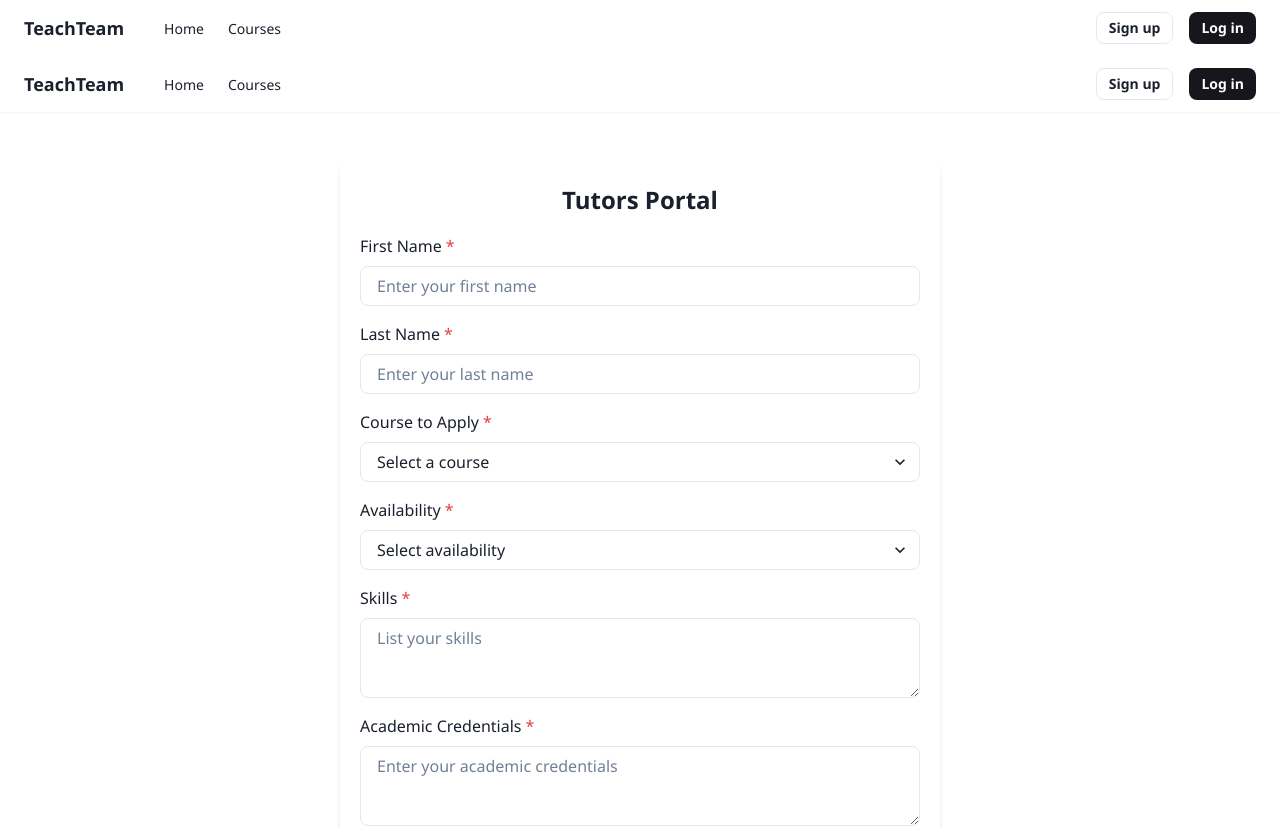
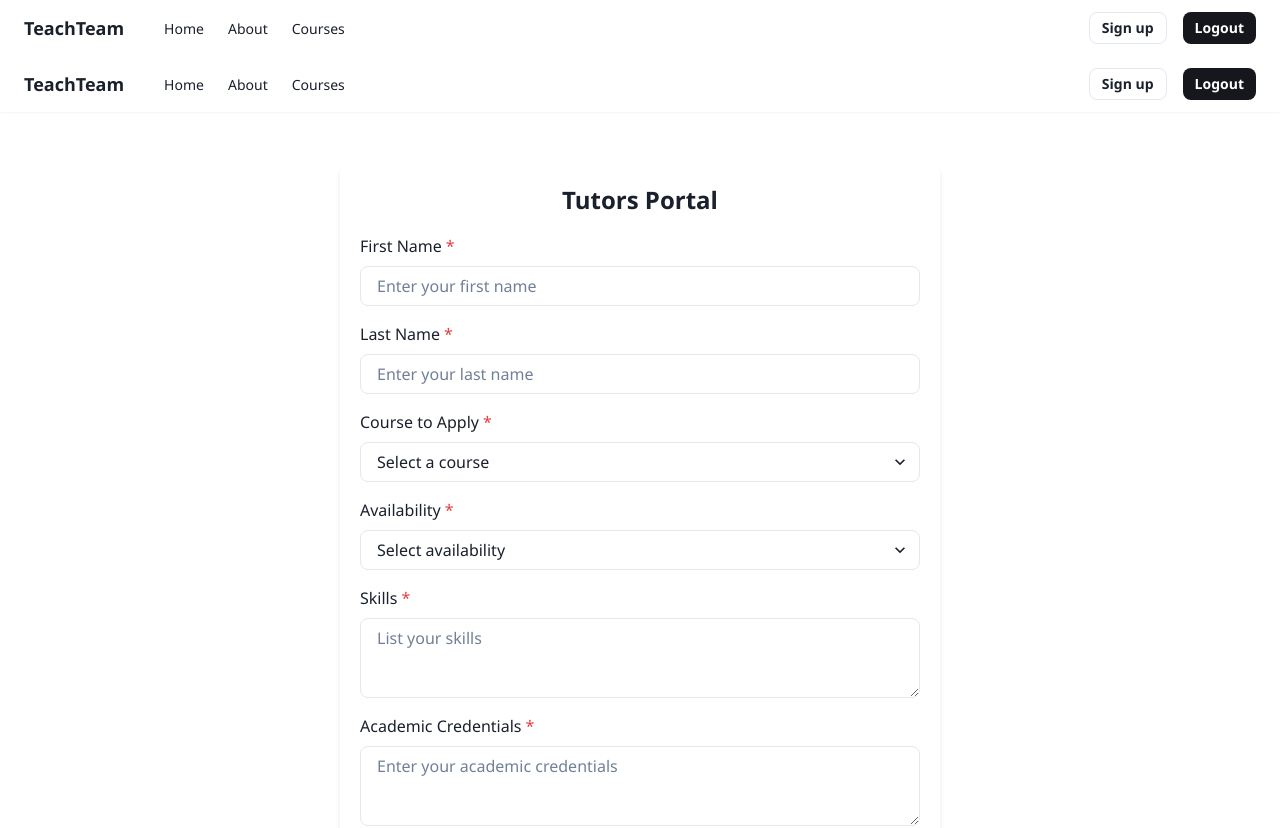
Before and after one commit to minghsuan0317/techteam-react-ts, a Next.js app: page /tutors in a window 1280 px wide. Shown: the top 828 px of the page. Built offline with nearby package versions, Linux system fonts and the light colour scheme.

Commit message:
Update Navigation.tsx

```diff
--- a/src/components/Navigation.tsx
+++ b/src/components/Navigation.tsx
@@ -1,38 +1,55 @@
 import { HStack, Link, Text, Button, Spacer, Flex } from "@chakra-ui/react";
 import NextLink from "next/link";
+import { useState, useEffect } from "react";
+import { useRouter } from "next/router";
 
 export default function Navbar() {
+  const [isLoggedIn, setIsLoggedIn] = useState(false); // Track login state
+  const router = useRouter(); // Get router instance
+
+  // Monitor path and update login state
+  useEffect(() => {
+    if (router.pathname === "/tutors") {
+      setIsLoggedIn(true); // Assume user is logged in if on tutors page
+    }
+  }, [router.pathname]);
+
+  const handleLogout = () => {
+    setIsLoggedIn(false);
+    router.push("/"); // Redirect to main page
+  };
+
   return (
-    // Flex layout: left and right side content
     <Flex align="center">
-
       {/* Left side: Website Name */}
       <Link as={NextLink} href="/" _hover={{ textDecoration: "none" }}>
-        <Text fontWeight="bold" fontSize="lg">
-          TeachTeam
-        </Text>
+        <Text fontWeight="bold" fontSize="lg">TeachTeam</Text>
       </Link>
 
-      {/* Middle: Navigation menu items  */}
+      {/* Middle: Navigation menu */}
       <HStack spacing={6} ml={10}>
-        <Link as={NextLink} href="/" fontSize="sm">
-          Home
-        </Link>
-        <Link as={NextLink} href="/courses" fontSize="sm">
-          Courses
-        </Link>
+        <Link as={NextLink} href="/" fontSize="sm">Home</Link>
+        <Link as={NextLink} href="/about" fontSize="sm">About</Link>
+        <Link as={NextLink} href="/courses" fontSize="sm">Courses</Link>
       </HStack>
 
       <Spacer />
 
-      {/* Right side: log in/ sign up  */}
+      {/* Right side: Login/Logout */}
       <HStack spacing={4}>
-        {/* Linked to sign up page */}
-        <Button as={NextLink} href="/signup" size="sm" variant="outline">
-          Sign up
+        <Button as={NextLink} href="/signup" size="sm" variant="outline">Sign up</Button>
+        {isLoggedIn ? (
+          <Button
+            size="sm"
+            color="white"
+            bg="black"
+            _hover={{ bg: "gray.700" }}
+            borderRadius="md"
+            onClick={handleLogout}
+          >
+            Logout
           </Button>
-
-        {/* Linked to log in page */}
+        ) : (
           <Button
             as={NextLink}
             href="/login"
@@ -44,7 +61,8 @@ export default function Navbar() {
           >
             Log in
           </Button>
+        )}
       </HStack>
     </Flex>
   );
-};
+}
```
Lines whose indentation alone changed are shown as unchanged.
